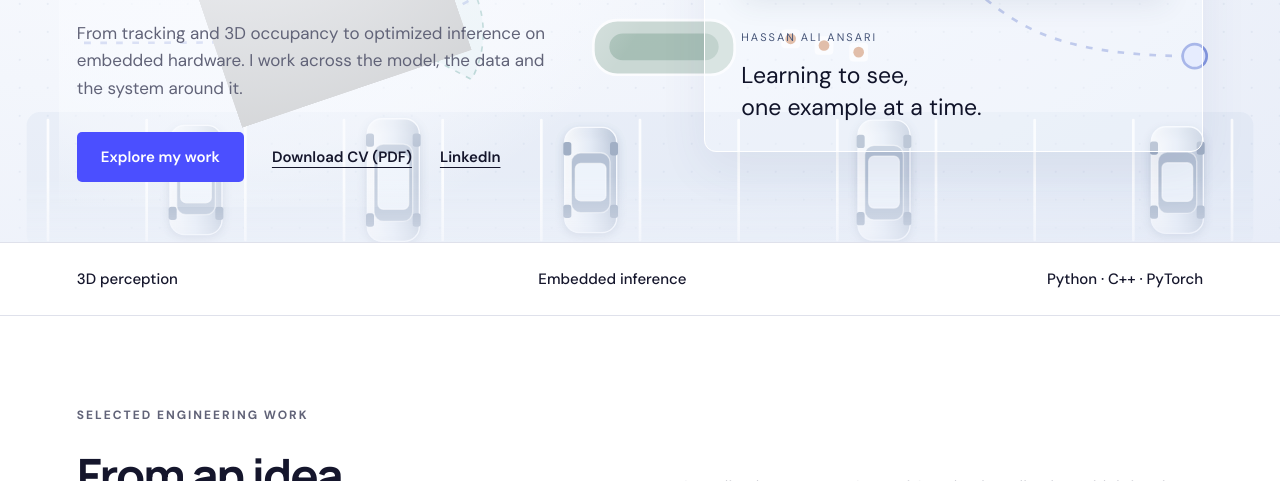
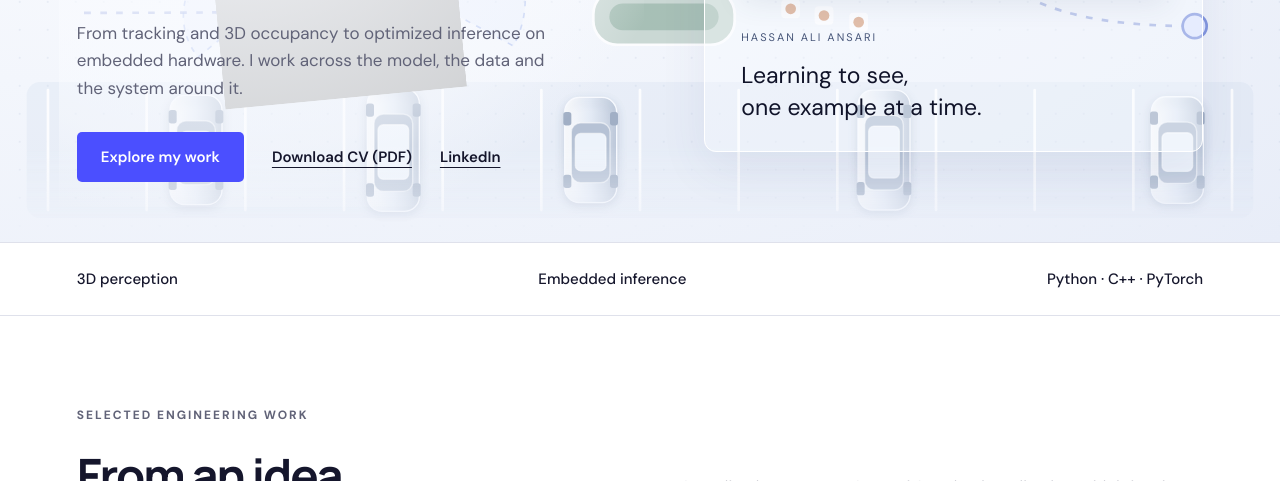
Before and after one commit to HassanAliAnsari/HassanAliAnsari.github.io, a plain HTML site: page index.html in a window 1280 px wide. Shown: the part 622-1103 px from the top of the page. Drawn offline with Linux system fonts and the light colour scheme.

Commit message:
Add overhead glass SUV with illuminated sensor traces

```diff
--- a/hero-navigation.js
+++ b/hero-navigation.js
@@ -65,25 +65,38 @@
     const imageHeight = imageWidth * suv.naturalHeight / suv.naturalWidth;
     ctx.save();
     ctx.translate(pose.x, pose.y);
-    ctx.rotate(pose.angle - 0.23);
-    ctx.scale(-1, 1);
-    ctx.drawImage(suv, -imageWidth / 2, -imageHeight * 0.7, imageWidth, imageHeight);
+    ctx.rotate(pose.angle);
+    ctx.drawImage(suv, -imageWidth / 2, -imageHeight / 2, imageWidth, imageHeight);
     ctx.restore();
+  }
+
+  function routePose(at) {
+    const index = samples.findIndex(point => point.distance >= at);
+    if (index < 0) return samples.at(-1);
+    if (index === 0) return samples[0];
+    const a = samples[index - 1];
+    const b = samples[index];
+    const fraction = (at - a.distance) / (b.distance - a.distance);
+    return {
+      x: a.x + (b.x - a.x) * fraction,
+      y: a.y + (b.y - a.y) * fraction,
+      angle: a.angle + (b.angle - a.angle) * fraction
+    };
   }
 
   function sensor(pose) {
     ctx.save();
     ctx.translate(pose.x, pose.y);
     ctx.rotate(pose.angle);
-    for (const [x, direction] of [[34, 0], [-34, Math.PI]]) {
+    for (const [x, direction] of [[67, 0], [-67, Math.PI]]) {
       ctx.beginPath();
       ctx.moveTo(x, 0);
       ctx.arc(x, 0, direction ? 49 : 74, direction - 0.59, direction + 0.59);
       ctx.closePath();
-      ctx.fillStyle = '#36a6911a';
+      ctx.fillStyle = '#6488ff14';
       ctx.fill();
       ctx.setLineDash([4, 5]);
-      ctx.strokeStyle = '#227e73a0';
+      ctx.strokeStyle = '#6384df91';
       ctx.lineWidth = 1.25;
       ctx.stroke();
     }
@@ -129,7 +142,16 @@
     ctx.setLineDash([]);
     const end = route.at(-1).at(-1);
     box(end[0] - 9, end[1] - 9, 18, 18, 9, '#d8e1ff', '#637bd6', 2);
-    const pose = samples.find(point => point.distance >= progress * distance) ?? samples.at(-1);
+    const position = progress * distance;
+    const pose = routePose(position);
+    ctx.save();
+    ctx.shadowColor = '#738cff';
+    ctx.shadowBlur = 8;
+    for (let t = 18; t < 132 && position + t < distance; t += 13) {
+      const dot = routePose(position + t);
+      box(dot.x - 2.2, dot.y - 2.2, 4.4, 4.4, 2.2, '#6789ef', '#f3f7ff', 1);
+    }
+    ctx.restore();
     sensor(pose);
     movingSuv(pose);
   }
@@ -151,6 +173,6 @@
   new ResizeObserver(schedule).observe(canvas);
   reduced.addEventListener('change', schedule);
   suv.addEventListener('load', schedule);
-  suv.src = 'frosted-glass-vehicle.png';
+  suv.src = 'overhead-glass-suv.png';
   schedule();
 })();
--- a/index.html
+++ b/index.html
@@ -33,7 +33,7 @@
 .hero-stage .hero-navigation {
   position: absolute;
   left: 50%;
-  bottom: -38px;
+  bottom: -8px;
   width: min(100%, 1500px);
   height: auto;
   aspect-ratio: 96 / 43;
@@ -52,7 +52,7 @@
   }
 }
 </style>
-<script defer src="hero-navigation.js"></script>
+<script defer src="hero-navigation.js?v=overhead-suv"></script>
 </head>
 <body><a class="skip" href="#main">Skip to content</a><header><a class="brand" href="#">Hassan Ali Ansari<span>COMPUTER VISION ENGINEER</span></a><nav aria-label="Main navigation"><a href="#work">Work</a><a href="#research">Research</a><a href="#about">About</a><a href="#contact">Contact</a><a href="Hassan-Ali-Ansari-CV.pdf" target="_blank" rel="noopener">CV</a></nav></header>
 <main id="main"><div class="hero-stage"><canvas class="hero-navigation" width="960" height="430" aria-hidden="true"></canvas><section class="hero"><div class="hero-copy"><p class="eyebrow">STOCKHOLM, SWEDEN · COMPUTER VISION & DEEP LEARNING</p><h1>Perceive.<br>Model.<br><em>Infer.</em></h1><p class="intro">I turn camera data into perception systems that run in the real world.</p><p class="support">From tracking and 3D occupancy to optimized inference on embedded hardware. I work across the model, the data and the system around it.</p><div class="actions"><a class="button" href="#work">Explore my work</a><a class="text-link" href="Hassan-Ali-Ansari-CV.pdf" download>Download CV (PDF)</a><a class="text-link" href="https://www.linkedin.com/in/hassan-ali-ansari-2b9634282" target="_blank" rel="noopener noreferrer">LinkedIn</a></div></div><div class="hero-visual"><div class="portrait"><img src="hassan.png" alt="Hassan Ali Ansari wearing a cream blazer" width="1120" height="1064"></div><div class="portrait-label"><span>HASSAN ALI ANSARI</span><p>Learning to see,<br>one example at a time.</p></div><div class="orbit" aria-hidden="true"></div></div></section></div>
```
Also changed, not shown: 1 other file.
